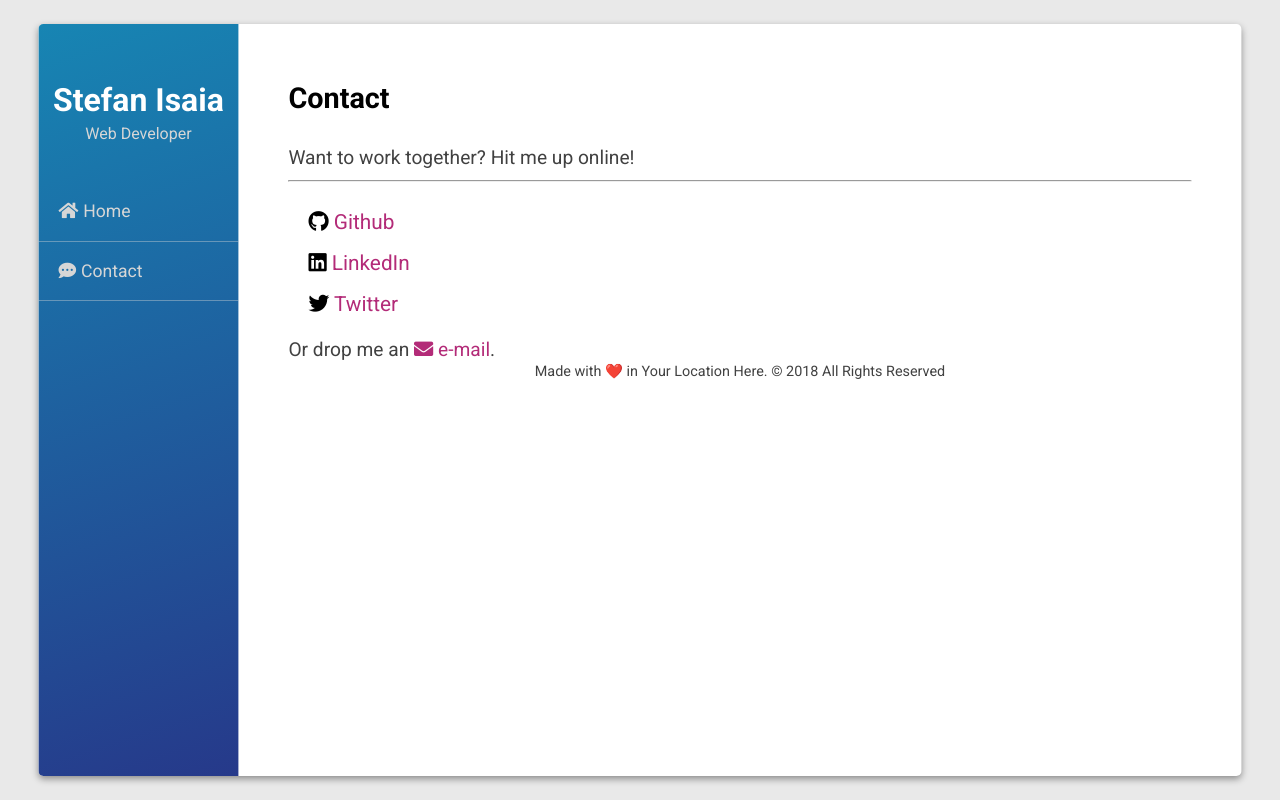
After one commit to r3alfak3/personal-place-to-write-things, a PHP site: page /contact.html in a window 1280 px wide. The commit adds this page. Run offline with PHP 8.4, Linux system fonts and the light colour scheme; some libraries are stand-ins or nearby versions.

```diff
--- a/about.html
+++ b/about.html
@@ -19,9 +19,9 @@
                     <div class="site-header">Stefan Isaia</div>
                     <div class="site-subheader">Web Developer</div>
                     <ul class="site-navigation">
-                        <a href="index.html"><li><a href="index.html"><i class="fas fa-home"></i>Home</a>
-                        <a href="about.html"><li><a href="index.html"><i class="fas fa-id-card"></i>About</a>
-                            </ul>
+                        <li><a href="index.html"><i class="fas fa-home"></i>Home</a></li>
+                        <li><a href="about.html"><i class="fas fa-id-card"></i>About</a></li>
+                    </ul>
                 </div>
             </nav>
             <main>
--- a/assets/css/style.css
+++ b/assets/css/style.css
@@ -50,7 +50,7 @@ hr {
   color: #414141;
 }
 
-div.parent {
+div.patent {
   position: relative;
   height: 100vh;
 }
--- /dev/null
+++ b/contact.html
@@ -0,0 +1,49 @@
+<html lang="en">
+
+<head>
+    <meta charset="UTF-8">
+    <meta name="viewport" content="width=device-width", initial-scale=1.0>
+    <meta http-equiv="X-UA-Compatible" content="ie-edge">
+    <link rel="stylesheet" href="https://cdnjs.cloudflare.com/ajax/libs/meyer-reset/2.0/reset.min.css"/>
+    <link rel="stylesheet" href="https://use.fontawesome.com/releases/v5.4.1/css/all.css">
+    <link rel="stylesheet" href="assets/css/style.css"/>
+
+    <title>Stefan Thomas Isaia - Web Developer</title>
+</head>
+
+<body>
+    <div class="patent">
+        <div class="wrapper">
+            <nav>
+                <div class="inner-wrap">
+                    <div class="site-header">Stefan Isaia</div>
+                    <div class="site-subheader">Web Developer</div>
+                    <ul class="site-navigation">
+                        <li><a href="index.html"><i class="fas fa-home"></i>Home</a></li>
+                        <li><a href="contact.html"><i class="fas fa-comment-dots"></i>Contact</a></li>
+                    </ul>
+                </div>
+            </nav>
+            <main>
+                <div class="menu">
+                    <div class="menu-icon" id="sidebarCollapse"><i class="fas fa-bars"></i> <span class="mobile-header">Your Name: Web Developer</span></div>
+                </div>
+                <h1>Contact</h1>
+                <h2>Want to work together? Hit me up online!</h2>
+                <hr />
+                <ul class="social">
+                    <li><i class="fab fa-github"></i> <a href="#">Github</a></li>
+                    <li><i class="fab fa-linkedin"></i> <a href="#">LinkedIn</a></li>
+                    <li><i class="fab fa-twitter"></i> <a href="#">Twitter</a></li>
+                </ul>
+                <h2>Or drop me an <a href="#"><i class="fas fa-envelope"></i> e-mail</a>.</h2>
+                <footer>
+                    Made with ❤️ in Your Location Here. © 2018 All Rights Reserved
+                </footer>
+            </main>
+        </div>
+    </div>
+</body>
+<script src="https://cdnjs.cloudflare.com/ajax/libs/jquery/3.3.1/jquery.min.js"></script>
+<script src="assets/js/sidebar.js"></script>
+</html>
--- a/index.html
+++ b/index.html
@@ -19,7 +19,7 @@
                     <div class="site-header">Stefan Isaia</div>
                     <div class="site-subheader">Web Developer</div>
                     <ul class="site-navigation">
-                        <a href="index.html"><li><a href="index.html"><i class="fas fa-home"></i>Home</a>
+                        <a href="index.html"><a href="index.html"><i class="fas fa-home"></i>Home</a>
                     </ul>
                 </div>
             </nav>
```
